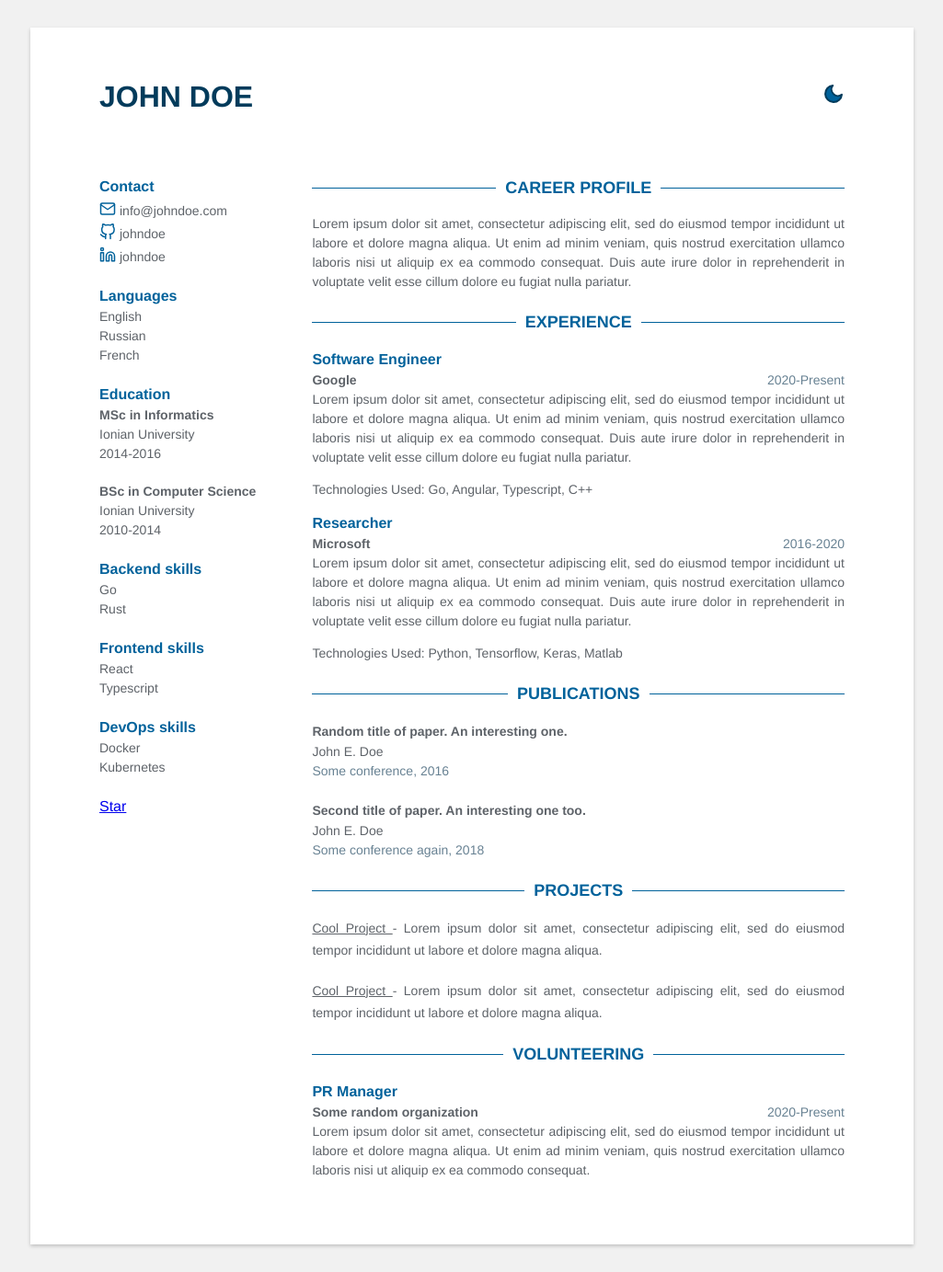
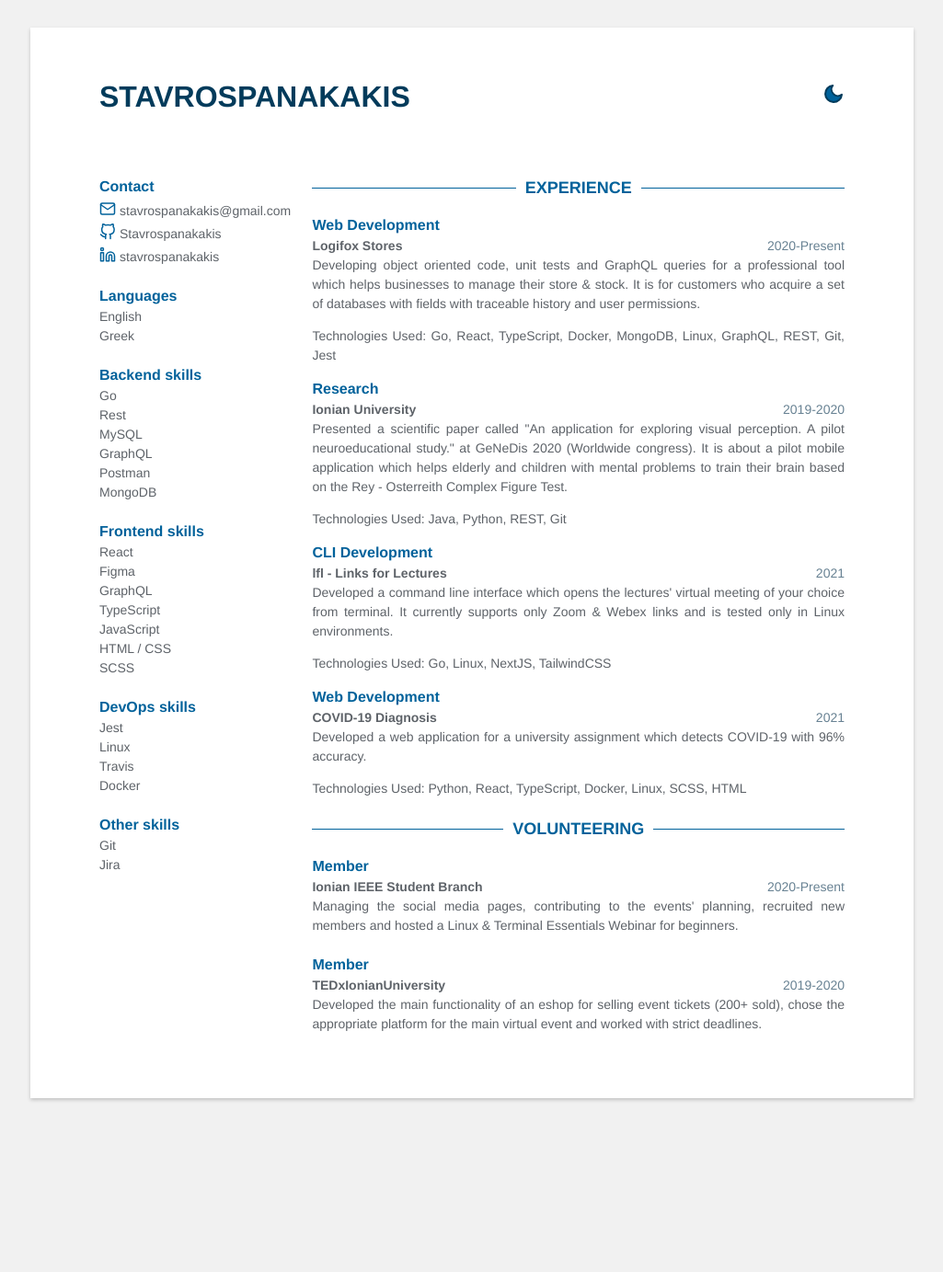
Before and after one commit to Stavrospanakakis/cv, a Jekyll site: the page built from index.html, in a window 1280 px wide. Shown: the whole page at 92% size, without its empty margins (127-1152 px from the left). Built offline with Jekyll 4.4.1, drawn with Linux system fonts in a browser that asks for light colours; after the commit the page ends 1224 px from its top, so only the background shows below that.

Commit message:
Replace dummy with real data

```diff
--- a/_config.yml
+++ b/_config.yml
@@ -1,6 +1,6 @@
-title: CV | A jekyll template
-description:  A beautiful template for your CV.
-url: https://jekyll-cv.stavrospanakakis.com
+title: CV | Stavros Panakakis
+description:  Personal Resume
+url: https://cv.stavrospanakakis.com
 baseurl: ''
 theme_skin: blue
 
--- a/_data/data.yml
+++ b/_data/data.yml
@@ -1,108 +1,103 @@
-name: John Doe
+name: Stavrospanakakis
 support_dark_mode: true
-star: true
+star: false
 
 # Sidebar
 contact:
-  email: info@johndoe.com
-  github: johndoe
-  linkedin: johndoe
+  email: stavrospanakakis@gmail.com
+  github: Stavrospanakakis
+  linkedin: stavrospanakakis
   phone:
   gitlab:
   twitter:
 
 languages:
   - idiom: English
-  - idiom: Russian
-  - idiom: French
-
-education:
-  - degree: MSc in Informatics
-    time: 2014-2016
-    university: Ionian University
-
-  - degree: BSc in Computer Science
-    time: 2010-2014
-    university: Ionian University
+  - idiom: Greek
 
 skills:
   - category: Backend
     skill:
-      - Go
-      - Rust
+    - Go
+    - Rest
+    - MySQL
+    - GraphQL
+    - Postman
+    - MongoDB
   - category: Frontend
     skill:
-      - React
-      - Typescript
+    - React
+    - Figma
+    - GraphQL
+    - TypeScript
+    - JavaScript
+    - HTML / CSS
+    - SCSS
   - category: DevOps
     skill:
-      - Docker
-      - Kubernetes
+    - Jest
+    - Linux
+    - Travis
+    - Docker
+  - category: Other
+    skill:
+      - Git
+      - Jira
 
-# Profile
-profile: |
-  Lorem ipsum dolor sit amet, consectetur adipiscing elit, sed do eiusmod
-  tempor incididunt ut labore et dolore magna aliqua. Ut enim ad minim veniam,
-  quis nostrud exercitation ullamco laboris nisi ut aliquip ex ea commodo consequat.
-  Duis aute irure dolor in reprehenderit in voluptate velit esse cillum dolore eu
-  fugiat nulla pariatur.
-
-# Experience
 experience:
-  - role: Software Engineer
+  - role: Web Development
     time: 2020-Present
-    company: Google
+    company: Logifox Stores
     details: |
-      Lorem ipsum dolor sit amet, consectetur adipiscing elit, sed do eiusmod
-      tempor incididunt ut labore et dolore magna aliqua. Ut enim ad minim veniam,
-      quis nostrud exercitation ullamco laboris nisi ut aliquip ex ea commodo consequat.
-      Duis aute irure dolor in reprehenderit in voluptate velit esse cillum dolore eu
-      fugiat nulla pariatur.
+      Developing object oriented code, unit tests and GraphQL queries for a
+      professional tool which helps businesses to manage their store & stock. It is
+      for customers who acquire a set of databases with fields with traceable
+      history and user permissions.
     technologies_used: |
-      Go, Angular, Typescript, C++
-
-  - role: Researcher
-    time: 2016-2020
-    company: Microsoft
+      Go, React, TypeScript, Docker, MongoDB, Linux,
+      GraphQL, REST, Git, Jest
+  - role: Research
+    time: 2019-2020
+    company: Ionian University
     details: |
-      Lorem ipsum dolor sit amet, consectetur adipiscing elit, sed do eiusmod
-      tempor incididunt ut labore et dolore magna aliqua. Ut enim ad minim veniam,
-      quis nostrud exercitation ullamco laboris nisi ut aliquip ex ea commodo consequat.
-      Duis aute irure dolor in reprehenderit in voluptate velit esse cillum dolore eu
-      fugiat nulla pariatur.
+      Presented a scientific paper called "An application for exploring visual
+      perception. A pilot neuroeducational study." at GeNeDis 2020 (Worldwide
+      congress). It is about a pilot mobile application which helps elderly and
+      children with mental problems to train their brain based on the Rey -
+      Osterreith Complex Figure Test.
     technologies_used: |
-      Python, Tensorflow, Keras, Matlab
-
-publications:
-  - title: Random title of paper. An interesting one.
-    link: "#"
-    authors: John E. Doe
-    conference: Some conference, 2016
-
-  - title: Second title of paper. An interesting one too.
-    link: "#"
-    authors: John E. Doe
-    conference: Some conference again, 2018
-
-projects:
-  - title: Cool Project
-    link: #
+      Java, Python, REST, Git
+  - role: CLI Development
+    time: 2021
+    company: lfl - Links for Lectures
     details: |
-      Lorem ipsum dolor sit amet, consectetur adipiscing elit, sed do eiusmod
-      tempor incididunt ut labore et dolore magna aliqua.
-
-  - title: Cool Project
-    link: #
+      Developed a command line interface which opens the lectures' virtual
+      meeting of your choice from terminal. It currently supports only Zoom &
+      Webex links and is tested only in Linux environments.
+    technologies_used: |
+      Go, Linux, NextJS, TailwindCSS
+  - role: Web Development
+    time: 2021
+    company: COVID-19 Diagnosis
     details: |
-      Lorem ipsum dolor sit amet, consectetur adipiscing elit, sed do eiusmod
-      tempor incididunt ut labore et dolore magna aliqua.
-
+      Developed a web application for a university assignment which detects
+      COVID-19 with 96% accuracy.
+    technologies_used: |
+      Python, React, TypeScript, Docker, Linux, SCSS, HTML
 # Volunteering
 volunteering:
+volunteering:
   - time: 2020-Present
-    role: PR Manager
-    company: Some random organization
+    role: Member
+    company: Ionian IEEE Student Branch
     details: |
-      Lorem ipsum dolor sit amet, consectetur adipiscing elit, sed do eiusmod
-      tempor incididunt ut labore et dolore magna aliqua. Ut enim ad minim veniam,
-      quis nostrud exercitation ullamco laboris nisi ut aliquip ex ea commodo consequat.
+      Managing the social media pages, contributing to the events' planning,
+      recruited new members and hosted a Linux & Terminal Essentials Webinar for
+      beginners.
+  - time: 2019-2020
+    role: Member
+    company: TEDxIonianUniversity
+    details: |
+      Developed the main functionality of an eshop for selling event tickets (200+
+      sold), chose the appropriate platform for the main virtual event and worked
+      with strict deadlines.
```
